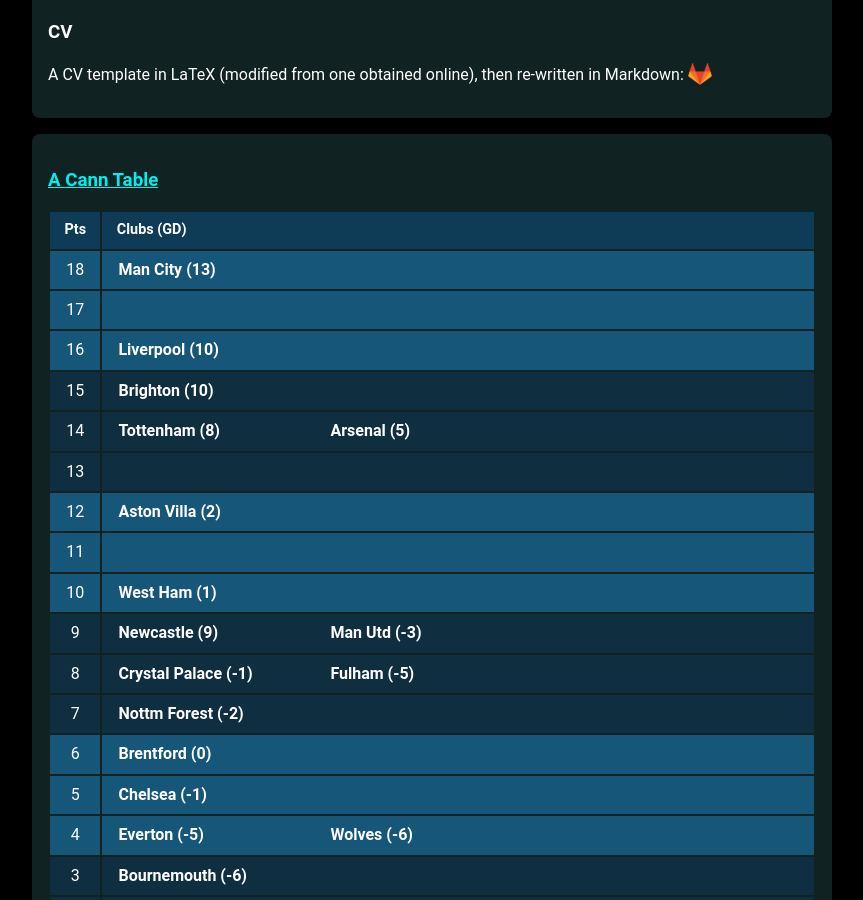
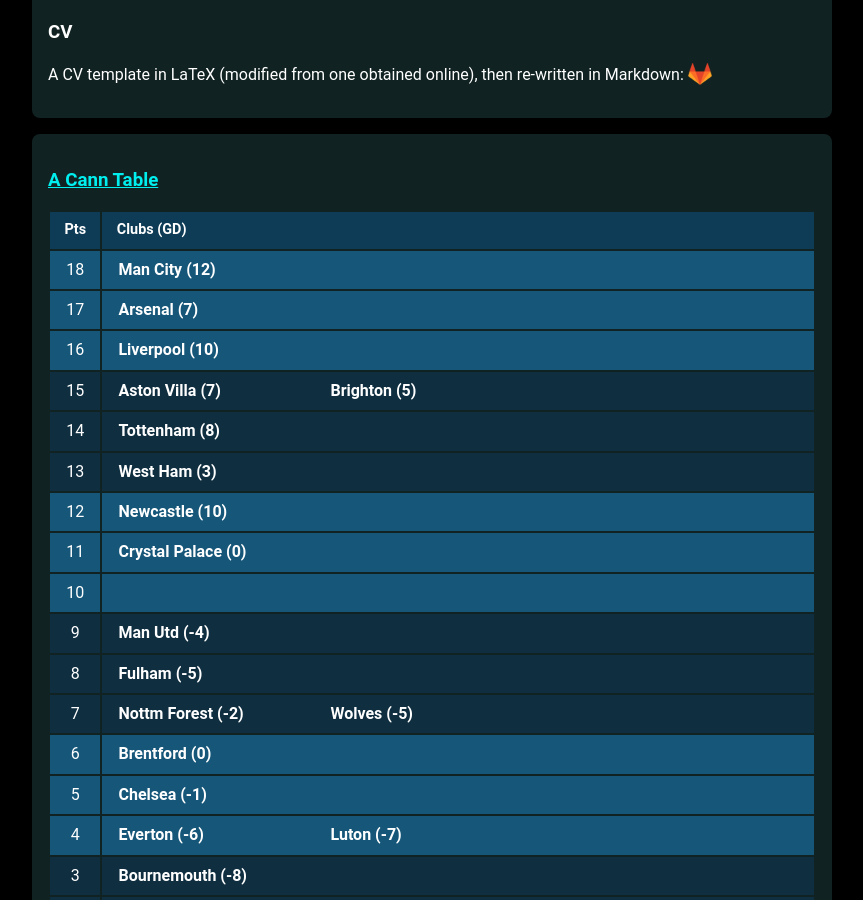
Before and after one commit to muru/muru.github.io, a Jekyll site: the page built from resources.md, in a window 1280 px wide and 900 px high, scrolled down 1235 px. Shown: the whole window, without its empty margins (208-1071 px from the left). Built offline with Jekyll 4.4.1, drawn with Linux system fonts in a browser that asks for light colours; some web fonts are replaced; some of the changed text lies outside the part shown.

Commit message:
updated cann-table: Sun  1 Oct 00:02:17 JST 2023

```diff
--- a/cann-table.html
+++ b/cann-table.html
@@ -3,12 +3,13 @@
 	<tr class="cann-row-1">
 		<td class="cann-point"> 18 </td>
 		<td class="cann-clubs">
-			<span class="club-name"> Man City (13) </span>
+			<span class="club-name"> Man City (12) </span>
 		</td>
  	</tr>
 	<tr class="cann-row-1">
 		<td class="cann-point"> 17 </td>
 		<td class="cann-clubs">
+			<span class="club-name"> Arsenal (7) </span>
 		</td>
  	</tr>
 	<tr class="cann-row-1">
@@ -20,49 +21,48 @@
 	<tr class="cann-row-2">
 		<td class="cann-point"> 15 </td>
 		<td class="cann-clubs">
-			<span class="club-name"> Brighton (10) </span>
+			<span class="club-name"> Aston Villa (7) </span>
+			<span class="club-name"> Brighton (5) </span>
 		</td>
  	</tr>
 	<tr class="cann-row-2">
 		<td class="cann-point"> 14 </td>
 		<td class="cann-clubs">
 			<span class="club-name"> Tottenham (8) </span>
-			<span class="club-name"> Arsenal (5) </span>
 		</td>
  	</tr>
 	<tr class="cann-row-2">
 		<td class="cann-point"> 13 </td>
 		<td class="cann-clubs">
+			<span class="club-name"> West Ham (3) </span>
 		</td>
  	</tr>
 	<tr class="cann-row-1">
 		<td class="cann-point"> 12 </td>
 		<td class="cann-clubs">
-			<span class="club-name"> Aston Villa (2) </span>
+			<span class="club-name"> Newcastle (10) </span>
 		</td>
  	</tr>
 	<tr class="cann-row-1">
 		<td class="cann-point"> 11 </td>
 		<td class="cann-clubs">
+			<span class="club-name"> Crystal Palace (0) </span>
 		</td>
  	</tr>
 	<tr class="cann-row-1">
 		<td class="cann-point"> 10 </td>
 		<td class="cann-clubs">
-			<span class="club-name"> West Ham (1) </span>
 		</td>
  	</tr>
 	<tr class="cann-row-2">
 		<td class="cann-point"> 9 </td>
 		<td class="cann-clubs">
-			<span class="club-name"> Newcastle (9) </span>
-			<span class="club-name"> Man Utd (-3) </span>
+			<span class="club-name"> Man Utd (-4) </span>
 		</td>
  	</tr>
 	<tr class="cann-row-2">
 		<td class="cann-point"> 8 </td>
 		<td class="cann-clubs">
-			<span class="club-name"> Crystal Palace (-1) </span>
 			<span class="club-name"> Fulham (-5) </span>
 		</td>
  	</tr>
@@ -70,6 +70,7 @@
 		<td class="cann-point"> 7 </td>
 		<td class="cann-clubs">
 			<span class="club-name"> Nottm Forest (-2) </span>
+			<span class="club-name"> Wolves (-5) </span>
 		</td>
  	</tr>
 	<tr class="cann-row-1">
@@ -87,14 +88,14 @@
 	<tr class="cann-row-1">
 		<td class="cann-point"> 4 </td>
 		<td class="cann-clubs">
-			<span class="club-name"> Everton (-5) </span>
-			<span class="club-name"> Wolves (-6) </span>
+			<span class="club-name"> Everton (-6) </span>
+			<span class="club-name"> Luton (-7) </span>
 		</td>
  	</tr>
 	<tr class="cann-row-2">
 		<td class="cann-point"> 3 </td>
 		<td class="cann-clubs">
-			<span class="club-name"> Bournemouth (-6) </span>
+			<span class="club-name"> Bournemouth (-8) </span>
 		</td>
  	</tr>
 	<tr class="cann-row-2">
@@ -105,10 +106,9 @@
 	<tr class="cann-row-2">
 		<td class="cann-point"> 1 </td>
 		<td class="cann-clubs">
-			<span class="club-name"> Luton (-8) </span>
-			<span class="club-name"> Burnley (-9) </span>
-			<span class="club-name"> Sheff Utd (-12) </span>
+			<span class="club-name"> Burnley (-10) </span>
+			<span class="club-name"> Sheff Utd (-14) </span>
 		</td>
  	</tr>
 </table>
-<span id="cann-gen-note"> Generated on  Tuesday, 26 September 2023 at 00:01 JST. </span>
+<span id="cann-gen-note"> Generated on  Sunday, 01 October 2023 at 00:02 JST. </span>
```
